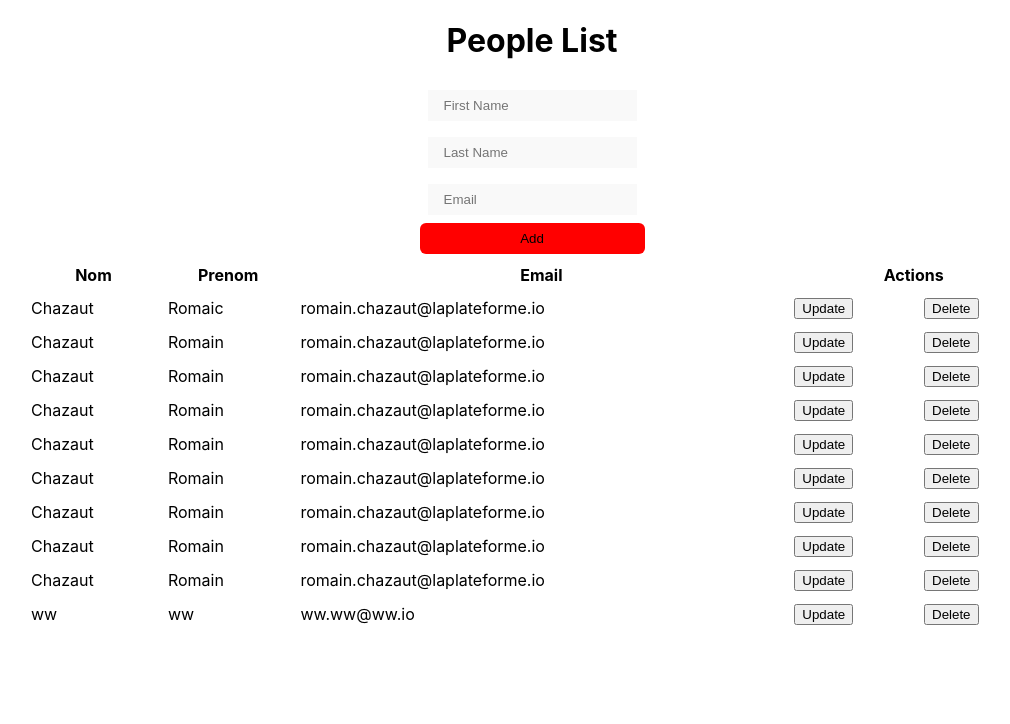
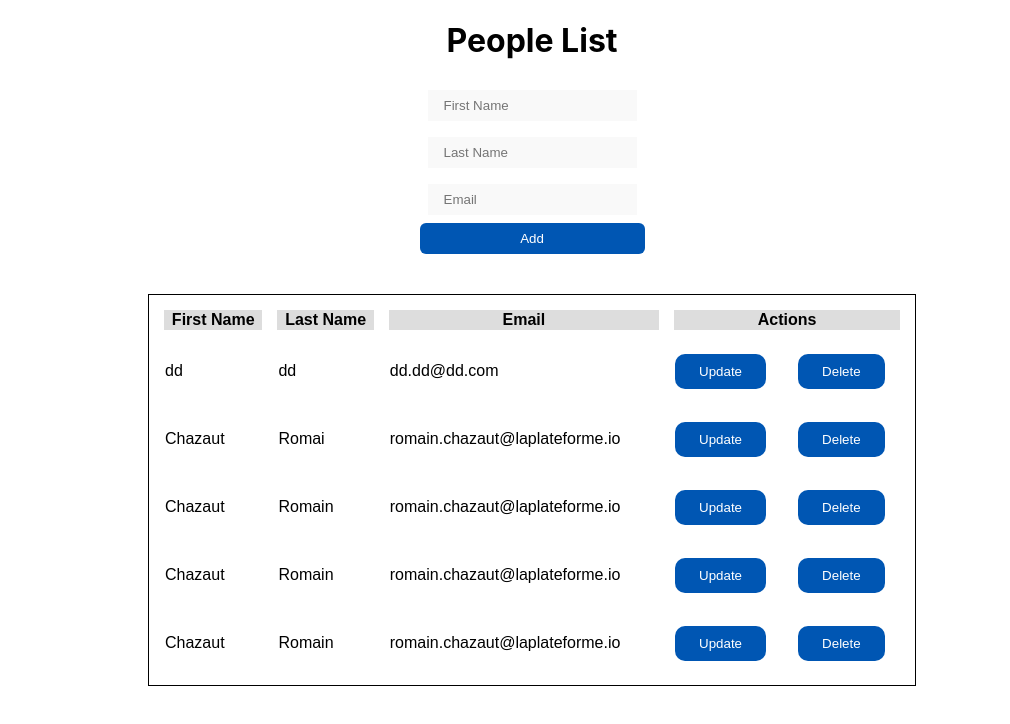
Before and after one commit to romain-chazaut/frontend-reactjs-application, a React (Create React App) app: page / in a window 1280 px wide. Shown: the top 724 px of the page, without its empty margins (108-1118 px from the left). Built offline with nearby package versions, Linux system fonts and the light colour scheme; data requests are answered from the project's data file.

Commit message:
Final commit

```diff
--- a/db.json
+++ b/db.json
@@ -1,64 +1,34 @@
 {
   "people": [
     {
-      "id": 19,
+      "id": 1,
       "firstName": "Chazaut",
-      "lastName": "Romaic",
+      "lastName": "Romai",
       "email": "romain.chazaut@laplateforme.io"
     },
     {
-      "id": 22,
-      "firstName": "ww",
-      "lastName": "ww",
-      "email": "ww.ww@ww.io"
-    },
-    {
-      "id": 24,
+      "id": 3,
       "firstName": "Chazaut",
       "lastName": "Romain",
       "email": "romain.chazaut@laplateforme.io"
     },
     {
-      "id": 25,
+      "id": 4,
       "firstName": "Chazaut",
       "lastName": "Romain",
       "email": "romain.chazaut@laplateforme.io"
     },
     {
-      "id": 28,
+      "id": 5,
       "firstName": "Chazaut",
       "lastName": "Romain",
       "email": "romain.chazaut@laplateforme.io"
     },
     {
-      "id": 30,
-      "firstName": "Chazaut",
-      "lastName": "Romain",
-      "email": "romain.chazaut@laplateforme.io"
-    },
-    {
-      "id": 32,
-      "firstName": "Chazaut",
-      "lastName": "Romain",
-      "email": "romain.chazaut@laplateforme.io"
-    },
-    {
-      "id": 34,
-      "firstName": "Chazaut",
-      "lastName": "Romain",
-      "email": "romain.chazaut@laplateforme.io"
-    },
-    {
-      "id": 35,
-      "firstName": "Chazaut",
-      "lastName": "Romain",
-      "email": "romain.chazaut@laplateforme.io"
-    },
-    {
-      "id": 36,
-      "firstName": "Chazaut",
-      "lastName": "Romain",
-      "email": "romain.chazaut@laplateforme.io"
+      "id": 6,
+      "firstName": "dd",
+      "lastName": "dd",
+      "email": "dd.dd@dd.com"
     }
   ]
 }
--- a/src/App.css
+++ /dev/null
@@ -1,57 +0,0 @@
-.App {
-  display: flex;
-  flex-direction:row;
-  align-items: center;
-  justify-content: center;
-  font-family: Arial, sans-serif;
-  background-color: #f5f5f5;
-  padding: 50px 0;
-  height: 100vh;
-}
-
-h1 {
-  color: #333;
-}
-
-.form-container {
-  display: flex;
-  flex-direction: column;
-  align-items: center;
-  background-color: #fff;
-  padding: 20px;
-  border-radius: 5px;
-  box-shadow: 0px 0px 10px rgba(0, 0, 0, 0.1);
-  margin-bottom: 20px;
-  margin-top: 10%;
-  margin-left: 10%;
-}
-
-.error-message {
-  color: red;
-}
-
-.person-form {
-  display: flex;
-  flex-direction: column;
-  width: 300px;
-}
-
-.form-input {
-  padding: 10px;
-  margin-bottom: 10px;
-  border-radius: 5px;
-  border: 1px solid #ccc;
-}
-
-.form-btn {
-  padding: 10px;
-  border-radius: 5px;
-  border: none;
-  background-color: #4caf50;
-  color: white;
-  cursor: pointer;
-}
-
-.form-btn:hover {
-  background-color: #45a049;
-}
--- a/src/components/PersonForm.js
+++ b/src/components/PersonForm.js
@@ -1,8 +1,9 @@
 import React, { useState, useEffect } from "react";
 import axios from "axios";
 
-
+// This is a functional component for the form to add or update a person.
 const PersonForm = ({ personToUpdate, updatePersonList }) => {
+  // We use the useState hook to create state variables for person and error.
   const [person, setPerson] = useState({
     id: "",
     firstName: "",
@@ -12,12 +13,14 @@ const PersonForm = ({ personToUpdate, updatePersonList }) => {
 
   const [error, setError] = useState(null);
 
+  // We use the useEffect hook to update the person state if a personToUpdate prop is passed.
   useEffect(() => {
     if (personToUpdate) {
       setPerson(personToUpdate);
     }
   }, [personToUpdate]);
 
+  // This function handles changes to the form inputs. It updates the person state with the new input values.
   const handleChange = (e) => {
     setPerson({
       ...person,
@@ -29,22 +32,23 @@ const PersonForm = ({ personToUpdate, updatePersonList }) => {
     e.preventDefault();
     try {
       if (!person.id) {
-        // If the person object doesn't have an id, it's a new person.
+        // If the person object doesn't have an id, it's a new person. So, we send a POST request.
         await axios.post("http://localhost:3000/people", person);
       } else {
-        // If the person object has an id, we're updating an existing person.
+        // If the person object has an id, we're updating an existing person. So, we send a PUT request.
         await axios.put(`http://localhost:3000/people/${person.id}`, person);
       }
-      updatePersonList();
-      setPerson({ id: "", firstName: "", lastName: "", email: "" });
+      updatePersonList();  // We call this function to update the list of people after the POST/PUT request.
+      setPerson({ id: "", firstName: "", lastName: "", email: "" }); // We reset the form inputs after the form submission.
     } catch (error) {
       console.error('Error:', error);
-      setError('Something went wrong. Please try again.');
+      setError('Something went wrong. Please try again.'); // We update the error state if there was an error with the form submission.
     }
   };
 
+   // This is the JSX that will be rendered by the PersonForm component.
   return (
-    <div >
+    <div>
       {error && <p className="error-message">{error}</p>}
       <form onSubmit={handleSubmit} className="person-form" style={{display: "flex", flexDirection: "column" }}>
         <input
@@ -55,7 +59,7 @@ const PersonForm = ({ personToUpdate, updatePersonList }) => {
           placeholder="First Name"
           required
           className="form-input"
-          style={{border: "none", outline: "none", background: "#F9F9F9", padding: "8px 16px", margin: 8}}
+          style={{border: "none", outline: "none", background: "#F9F9F9", padding: "8px 16px", margin: 8,}}
         />
         <input
           type="text"
@@ -77,10 +81,24 @@ const PersonForm = ({ personToUpdate, updatePersonList }) => {
           className="form-input"
           style={{border: "none", outline: "none", background: "#F9F9F9", padding: "8px 16px", margin: 8}}
         />
-        <button type="submit" className="form-btn" style={{outline: "none", border: "none", background: "red", padding: 8, borderRadius: 6}}>{person.id ? "Update" : "Add"}</button>
+        <button
+          type="submit"
+          className="form-btn"
+          style={{
+            outline: "none",
+            border: "none",
+            background: "#0056B3",
+            padding: 8,
+            borderRadius: 6,
+            color: "#fff"
+          }}
+        >
+          {person.id ? "Update" : "Add"}
+        </button>
       </form>
     </div>
   );
 };
 
+// We export the PersonForm component so that it can be imported and used in other parts of the application.
 export default PersonForm;
--- a/src/components/PersonList.css
+++ /dev/null
@@ -1,52 +0,0 @@
-.person-list {
-    display: flex;
-    flex-direction: column;
-    align-items: center;
-    width: 100%;
-  }
-
-  .person-card {
-    display: flex;
-    flex-direction: column;
-    align-items: center;
-    background-color: #fff;
-    padding: 20px;
-    border-radius: 5px;
-    box-shadow: 0px 0px 10px rgba(0, 0, 0, 0.1);
-    margin-bottom: 10px;
-    width: 300px;
-  }
-
-  .person-card h2 {
-    color: #333;
-  }
-
-  .person-card p {
-    color: #777;
-  }
-
-  .update-btn, .delete-btn {
-    padding: 30px 10px;
-    border-radius: 5px;
-    border: none;
-    color: white;
-    cursor: pointer;
-    margin-top: 50%;
-
-  }
-
-  .update-btn {
-    background-color: #4caf50;
-  }
-
-  .update-btn:hover {
-    background-color: #45a049;
-  }
-
-  .delete-btn {
-    background-color: #f44336;
-  }
-
-  .delete-btn:hover {
-    background-color: #e33e3e;
-  }
--- a/src/components/PersonList.js
+++ b/src/components/PersonList.js
@@ -1,34 +1,60 @@
 import React from 'react';
-// import './PersonList.css';
 
+// This is a functional component for displaying a list of people.
 const PersonList = ({ people, handleUpdate, handleDelete }) => {
 
+  // This is the updated info for a person. It's used when clicking the update button.
   const updatedInfo = {
     firstName: 'Updated First Name',
     lastName: 'Updated Last Name',
     email: 'updated.email@example.com'
   };
 
+  // These are the styles for the table, header, and buttons.
+  const tableStyle = {
+    width: "60vw",
+    borderSpacing: "15px",
+    border: "1px solid #000",
+    fontFamily: "'Arial', sans-serif",
+    margin: "40px"
+  };
 
+  const headerStyle = {
+    backgroundColor: "#ddd",
+    fontWeight: "bold",
+  };
+
+  const buttonStyle = {
+    backgroundColor: "#0056B3",
+    color: "white",
+    padding: "10px 24px",
+    margin: "8px 0",
+    border: "none",
+    cursor: "pointer",
+    borderRadius: "10px",
+    textAlign: "center",
+  };
+
+  // This is the JSX that will be rendered by the PersonList component.
   return (
     <div className="person-list">
-    <table style={{width: "80vw", borderSpacing: "10px"}}>
+    <table style={tableStyle}>
       <thead>
-        <tr>
-          <th>Nom</th>
-          <th>Prenom</th>
+        <tr style={headerStyle}>
+          <th>First Name</th>
+          <th>Last Name</th>
           <th>Email</th>
           <th colSpan={2}>Actions</th>
         </tr>
       </thead>
       <tbody>
-        {people.sort((a, b) => a.lastName.localeCompare(b.lastName)).map((person) => (
-          <tr>
+        {people.sort((a, b) => a.lastName.localeCompare(b.lastName)).map((person, index) => (
+          <tr key={index}>
             <td>{person.firstName}</td>
             <td>{person.lastName}</td>
             <td>{person.email}</td>
-            <td><button onClick={() => handleUpdate(person.id, updatedInfo)}>Update</button></td>
-            <td><button onClick={() => handleDelete(person.id)}>Delete</button></td>
+            <td><button style={buttonStyle} onClick={() => handleUpdate(person.id, updatedInfo)}>Update</button></td>
+            <td><button style={buttonStyle} onClick={() => handleDelete(person.id)}>Delete</button></td>
           </tr>
         ))}
       </tbody>
@@ -37,4 +63,5 @@ const PersonList = ({ people, handleUpdate, handleDelete }) => {
   );
 };
 
+// We export the PersonList component so that it can be imported and used in other parts of the application.
 export default PersonList;
```
Also changed, not shown: src/App.js (+9 -1 lines), src/components/Person.css (deleted, +0 -52 lines), src/components/Person.js (+9 -1 lines), 2 other files (tests, documents, lock files or other folders).
